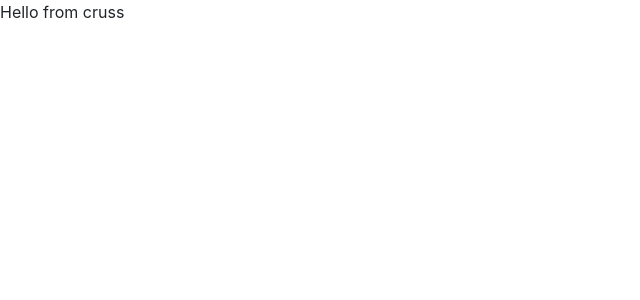
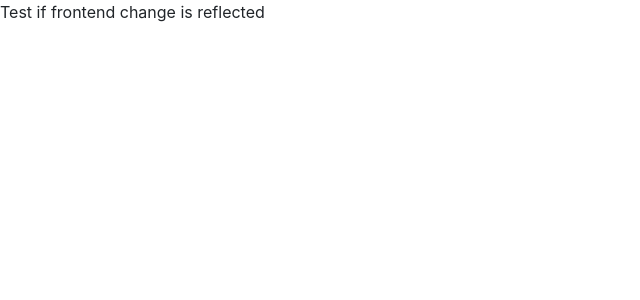
Before and after one commit to tomatamazon/Software-Engineering-and-DevOps-Assignment, a React (Create React App) app in the folder frontend/: page / in a window 1280 px wide. Shown: the top 300 px of the page, without its empty margins (0-640 px from the left). Built offline with nearby package versions, Linux system fonts and the light colour scheme.

Commit message:
Second frontend test

```diff
--- a/frontend/src/App.js
+++ b/frontend/src/App.js
@@ -8,7 +8,7 @@ import HomePage from "./HomePage";
 function App() {
     return(
         <div>
-            Hello from cruss
+            Test if frontend change is reflected
         </div>
     )
     // const [accessLevel, setAccessLevel] = useState("");
```
